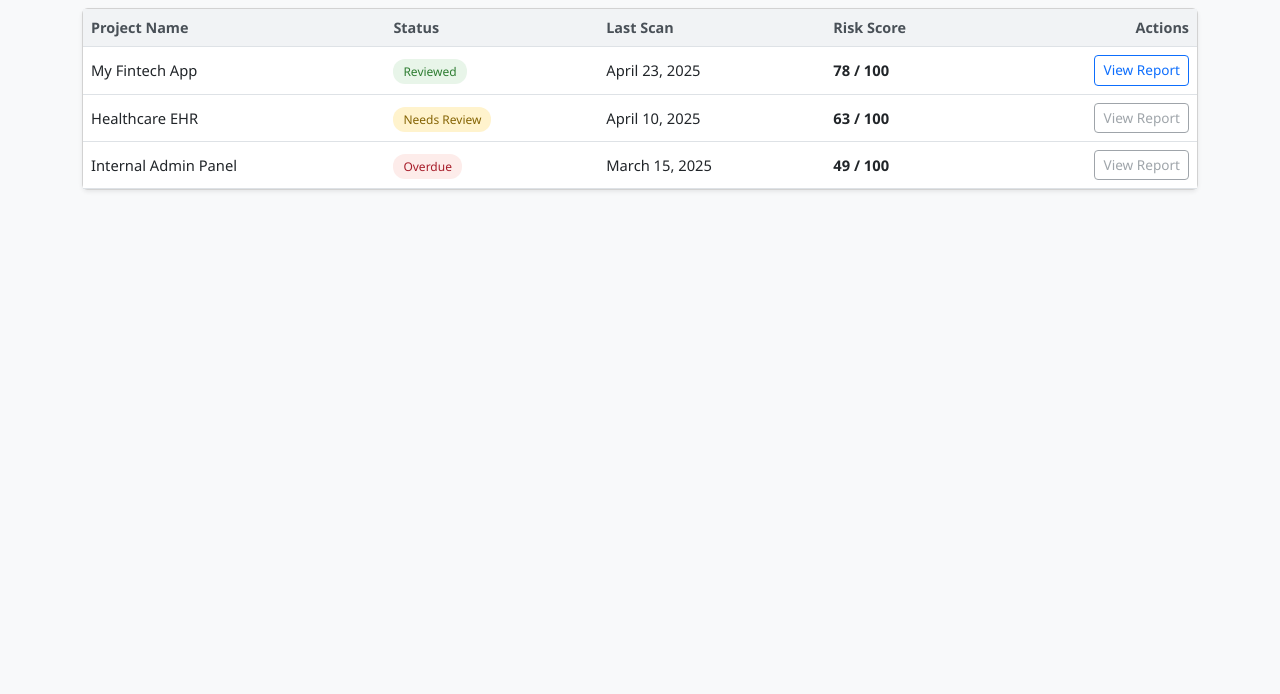
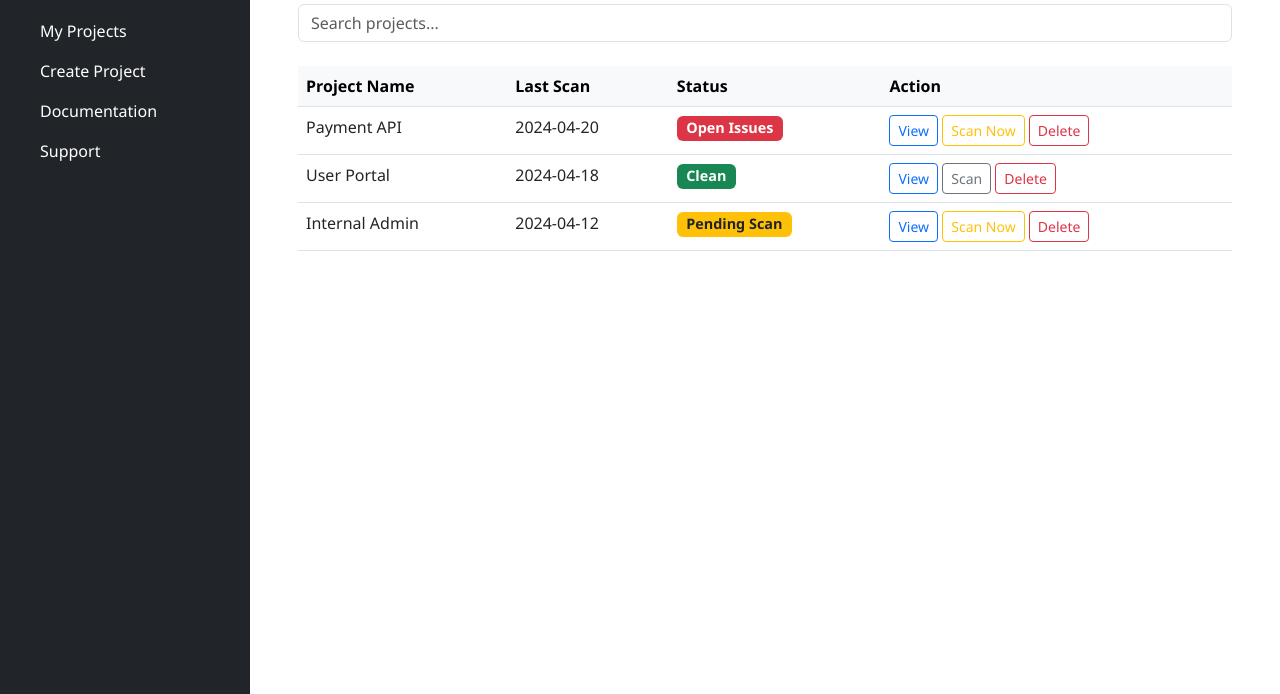
Before and after one commit to ViNi0608/armorsdlc, a plain HTML site: page prototype/06_my_projects.html in a window 1280 px wide. Shown: the part 106-800 px from the top of the page. Drawn offline with nearby package versions, Linux system fonts and the light colour scheme.

Commit message:
06_my_projects.html

```diff
--- a/prototype/06_my_projects.html
+++ b/prototype/06_my_projects.html
@@ -1,116 +1,90 @@
 <!DOCTYPE html>
 <html lang="en">
 <head>
-  <meta charset="UTF-8" />
-  <title>My Projects - ArmorSDLC</title>
-  <meta name="viewport" content="width=device-width, initial-scale=1" />
-  <link href="https://cdn.jsdelivr.net/npm/bootstrap@5.3.0/dist/css/bootstrap.min.css" rel="stylesheet" />
+  <meta charset="UTF-8">
+  <title>My Projects – ArmorSDLC</title>
+  <meta name="viewport" content="width=device-width, initial-scale=1">
+  <link href="https://cdn.jsdelivr.net/npm/bootstrap@5.3.0/dist/css/bootstrap.min.css" rel="stylesheet">
   <style>
-    body {
-      background-color: #f8f9fa;
-      font-family: 'Segoe UI', sans-serif;
-    }
-
-    .page-title {
-      font-weight: 600;
-      font-size: 1.75rem;
-      color: #212529;
-    }
-
-    .table thead th {
-      background-color: #f1f3f5;
-      font-size: 0.9rem;
-      color: #495057;
-    }
-
-    .table td {
-      vertical-align: middle;
-      font-size: 0.92rem;
-    }
-
-    .btn-view {
-      font-size: 0.85rem;
-    }
-
-    .status {
-      font-size: 0.75rem;
-      padding: 4px 10px;
-      border-radius: 12px;
-    }
-
-    .status-reviewed {
-      background-color: #e8f5e9;
-      color: #2e7d32;
-    }
-
-    .status-warning {
-      background-color: #fff3cd;
-      color: #856404;
-    }
-
-    .status-overdue {
-      background-color: #fdecea;
-      color: #a71d2a;
-    }
-
-    .table-hover tbody tr:hover {
-      background-color: #f1f3f5;
-    }
+    body { font-family: 'Segoe UI', sans-serif; }
+    .sidebar { width: 250px; height: 100vh; }
+    .sidebar a { color: #fff; text-decoration: none; }
+    .sidebar a:hover { text-decoration: underline; }
+    .badge { font-size: 0.9rem; }
+    .empty-message { font-size: 1rem; color: #6c757d; margin-top: 2rem; }
   </style>
 </head>
 <body>
-  <div class="container py-5">
-    <div class="d-flex justify-content-between align-items-center mb-4">
-      <h2 class="page-title">My Projects</h2>
-      <a href="03_create_project.html" class="btn btn-dark btn-sm">+ New Project</a>
+  <div class="d-flex">
+    <!-- Sidebar -->
+    <div class="bg-dark text-white p-4 sidebar">
+      <h4 class="mb-4">ArmorSDLC</h4>
+      <ul class="nav flex-column">
+        <li class="nav-item"><a class="nav-link" href="02_dashboard.html">Dashboard</a></li>
+        <li class="nav-item"><a class="nav-link active" href="06_my_projects.html">My Projects</a></li>
+        <li class="nav-item"><a class="nav-link" href="03_create_project.html">Create Project</a></li>
+        <li class="nav-item"><a class="nav-link" href="08_documentation.html">Documentation</a></li>
+        <li class="nav-item"><a class="nav-link" href="09_support.html">Support</a></li>
+      </ul>
     </div>
 
-    <div class="card shadow-sm">
-      <div class="card-body p-0">
-        <table class="table table-hover mb-0">
-          <thead>
+    <!-- Main Content -->
+    <div class="p-5 flex-grow-1">
+      <h2 class="mb-4">My Projects</h2>
+
+      <!-- Optional Search -->
+      <div class="mb-4">
+        <input type="text" class="form-control" placeholder="Search projects..." />
+      </div>
+
+      <!-- Projects Table -->
+      <table class="table table-hover">
+        <thead class="table-light">
           <tr>
-              <th scope="col">Project Name</th>
-              <th scope="col">Status</th>
-              <th scope="col">Last Scan</th>
-              <th scope="col">Risk Score</th>
-              <th scope="col" class="text-end">Actions</th>
+            <th>Project Name</th>
+            <th>Last Scan</th>
+            <th>Status</th>
+            <th>Action</th>
           </tr>
         </thead>
         <tbody>
           <tr>
-              <td>My Fintech App</td>
-              <td><span class="status status-reviewed">Reviewed</span></td>
-              <td>April 23, 2025</td>
-              <td><strong>78 / 100</strong></td>
-              <td class="text-end">
-                <a href="07_summary.html" class="btn btn-outline-primary btn-sm btn-view">View Report</a>
+            <td>Payment API</td>
+            <td>2024-04-20</td>
+            <td><span class="badge bg-danger">Open Issues</span></td>
+            <td>
+              <a href="07_application_security.html" class="btn btn-sm btn-outline-primary">View</a>
+              <button class="btn btn-sm btn-outline-warning">Scan Now</button>
+              <button class="btn btn-sm btn-outline-danger">Delete</button>
             </td>
           </tr>
           <tr>
-              <td>Healthcare EHR</td>
-              <td><span class="status status-warning">Needs Review</span></td>
-              <td>April 10, 2025</td>
-              <td><strong>63 / 100</strong></td>
-              <td class="text-end">
-                <a href="#" class="btn btn-outline-secondary btn-sm btn-view disabled">View Report</a>
+            <td>User Portal</td>
+            <td>2024-04-18</td>
+            <td><span class="badge bg-success">Clean</span></td>
+            <td>
+              <a href="#" class="btn btn-sm btn-outline-primary">View</a>
+              <button class="btn btn-sm btn-outline-secondary">Scan</button>
+              <button class="btn btn-sm btn-outline-danger">Delete</button>
             </td>
           </tr>
           <tr>
-              <td>Internal Admin Panel</td>
-              <td><span class="status status-overdue">Overdue</span></td>
-              <td>March 15, 2025</td>
-              <td><strong>49 / 100</strong></td>
-              <td class="text-end">
-                <a href="#" class="btn btn-outline-secondary btn-sm btn-view disabled">View Report</a>
+            <td>Internal Admin</td>
+            <td>2024-04-12</td>
+            <td><span class="badge bg-warning text-dark">Pending Scan</span></td>
+            <td>
+              <a href="#" class="btn btn-sm btn-outline-primary">View</a>
+              <button class="btn btn-sm btn-outline-warning">Scan Now</button>
+              <button class="btn btn-sm btn-outline-danger">Delete</button>
             </td>
           </tr>
         </tbody>
       </table>
+
+      <!-- Empty State -->
+      <!-- <div class="empty-message text-center">No projects found. <a href="03_create_project.html">Create a new project</a> to get started.</div> -->
+
     </div>
   </div>
-  </div>
-
-  <script src="https://cdn.jsdelivr.net/npm/bootstrap@5.3.0/dist/js/bootstrap.bundle.min.js"></script>
 </body>
 </html>
```
Lines whose indentation alone changed are shown as unchanged.
